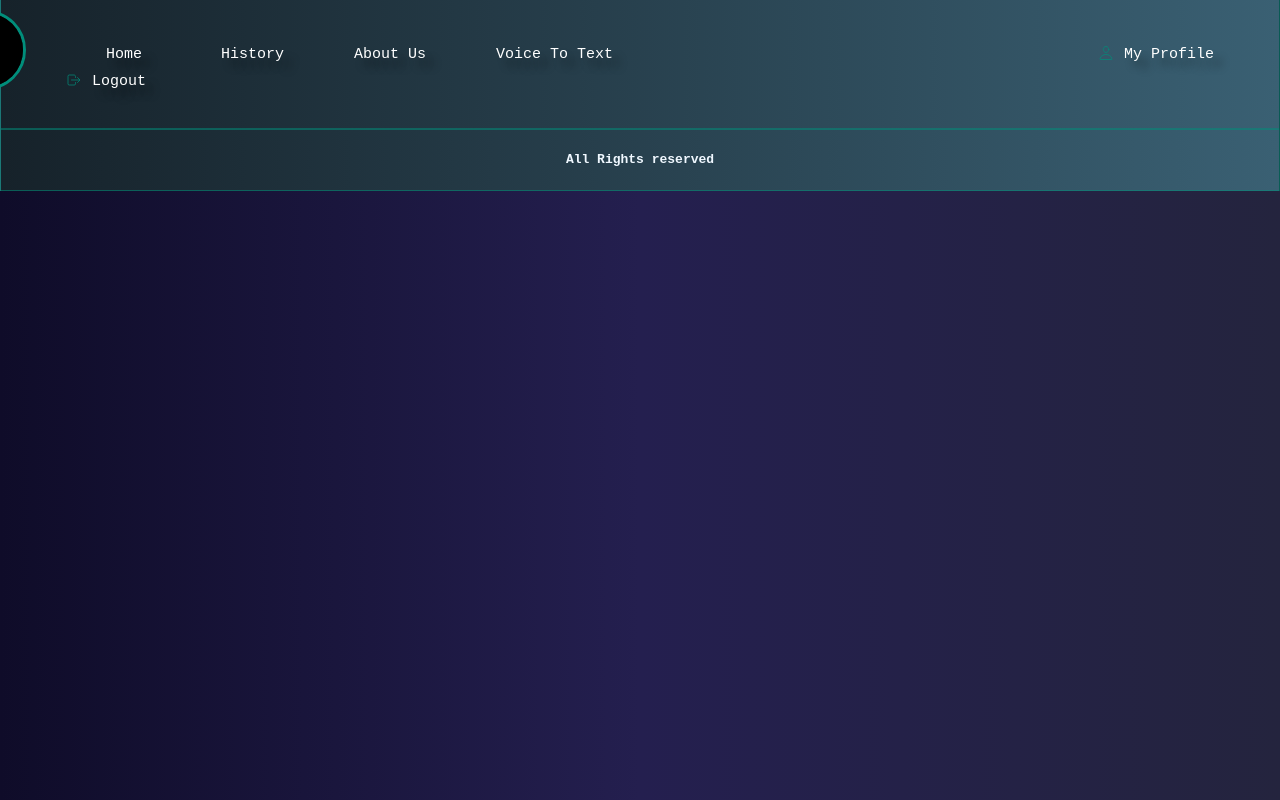
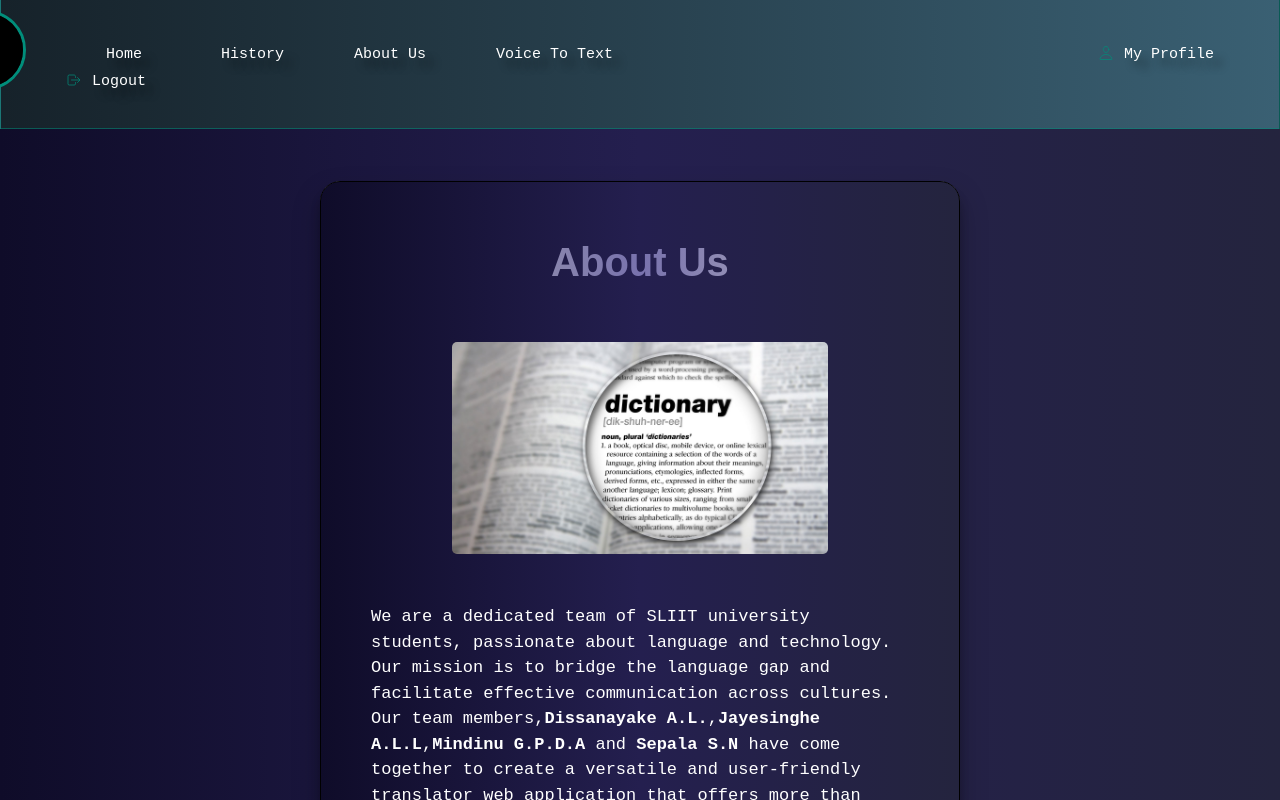
Before and after one commit to it21274398/ITPM_English_to_Sinhala_translator, a React (Create React App) app in the folder frontend/: page /aboutus in a window 1280 px wide. Shown: the top 800 px of the page. Built offline with nearby package versions, Linux system fonts and the light colour scheme.

Commit message:
add about us and change styles

```diff
--- a/frontend/package.json
+++ b/frontend/package.json
@@ -12,14 +12,16 @@
     "@testing-library/jest-dom": "^5.14.1",
     "@testing-library/react": "^13.0.0",
     "@testing-library/user-event": "^13.2.1",
+    "autoprefixer": "^10.4.19",
     "axios": "^1.5.1",
     "ionicons": "^7.3.1",
     "mongoose": "^7.6.3",
+    "postcss": "^8.4.38",
     "react": "^18.2.0",
     "react-dom": "^18.2.0",
     "react-router-dom": "^6.16.0",
     "react-scripts": "5.0.1",
-    "tailwindcss": "^3.4.1",
+    "tailwindcss": "^3.4.3",
     "web-vitals": "^2.1.0"
   },
   "scripts": {
--- a/frontend/src/App.js
+++ b/frontend/src/App.js
@@ -5,8 +5,10 @@ import LoginScreen from "./components/LoginScreen";
 import Registerscreen from "./components/RegisterScreen";
 import HomeScreen from "./components/HomeScreen";
 import UserProfile from "./components/UserProfile";
+import AboutUs from "./components/AboutUScreen";
 import Footer from "./components/Footer";
 import VoiceToText from "./components/VoiceToText";
+
 function App() {
   return (
     <div className="App">
@@ -18,6 +20,7 @@ function App() {
           <Route path="/home" element={<HomeScreen />} />
           <Route path="/Voicetotext" element={<VoiceToText />} />
           <Route path="/user" element={<UserProfile />} />
+          <Route path="/aboutus" element={<AboutUs />} />
         </Routes>
         <Footer />
       </BrowserRouter>
--- /dev/null
+++ b/frontend/src/components/AboutUScreen.jsx
@@ -0,0 +1,31 @@
+import React from "react";
+import "../styles/AboutUScreen.css";
+import Image from "../Images/dictionary.jpg";
+
+export default function AboutUs() {
+  return (
+    <div class="container">
+      <div class="">
+        <h1 className="aboutus-title">About Us</h1>
+        <div class="image-div">
+          <center>
+            <img src={Image} alt="" className="aboutus-image" />
+          </center>
+        </div>
+
+        <div class="discription-div">
+          <p class="aboutu-spar">
+            We are a dedicated team of SLIIT university students, passionate
+            about language and technology. Our mission is to bridge the language
+            gap and facilitate effective communication across cultures. Our team
+            members,
+            <b>Dissanayake A.L.</b>,<b>Jayesinghe A.L.L</b>,
+            <b>Mindinu G.P.D.A</b> and <b>Sepala S.N</b> have come together to
+            create a versatile and user-friendly translator web application that
+            offers more than just basic translations.
+          </p>
+        </div>
+      </div>
+    </div>
+  );
+}
--- a/frontend/src/components/VoiceToText.jsx
+++ b/frontend/src/components/VoiceToText.jsx
@@ -25,7 +25,9 @@ const SpeechToTextTranslator = () => {
       </button>
 
       <div>
-        <h3>Sinhala Text : {sinhalaText}</h3>
+        <h3 className="Heder3">
+          <p className="paregraph">Sinhala Text :</p> <p>{sinhalaText}</p>
+        </h3>
       </div>
     </div>
   );
--- /dev/null
+++ b/frontend/src/styles/AboutUScreen.css
@@ -0,0 +1,29 @@
+.container {
+  border: 1px solid black;
+  padding: 50px;
+}
+.aboutus-title {
+  align-items: center;
+  margin-bottom: 25px;
+  text-align: center;
+  background-image: linear-gradient(to right, #acacac, #7872ad, #c3c3c3);
+  background-size: 100%;
+  -webkit-background-clip: text;
+  background-clip: text;
+  -moz-background-clip: text;
+  -webkit-text-fill-color: transparent;
+  -moz-text-fill-color: transparent;
+  font-size: 40px;
+}
+
+.aboutu-spar {
+  font-size: 17px;
+  font-family: monospace;
+  color: white;
+}
+
+.aboutus-image {
+  border-radius: 5px;
+  width: 70%;
+  margin: 50px;
+}
--- a/frontend/src/styles/texttospeesh.css
+++ b/frontend/src/styles/texttospeesh.css
@@ -12,3 +12,23 @@
   padding: 30px;
   width: 50px;
 }
+
+.Heder3 {
+  border-radius: 5px;
+  margin: 0px 400px;
+  padding-top: 20px;
+  padding-bottom: 100px;
+  border: 1px solid rgba(0, 134, 146, 0.555);
+  color: rgb(184, 184, 184);
+}
+
+.icons {
+  padding: 50px-;
+
+  border-radius: 1000px;
+  color: rgb(124, 124, 124);
+}
+
+.paregraph {
+  margin-right: 500px;
+}
```
Also changed, not shown: frontend/src/Images/dictionary.jpg (added), 1 other file (tests, documents, lock files or other folders).
